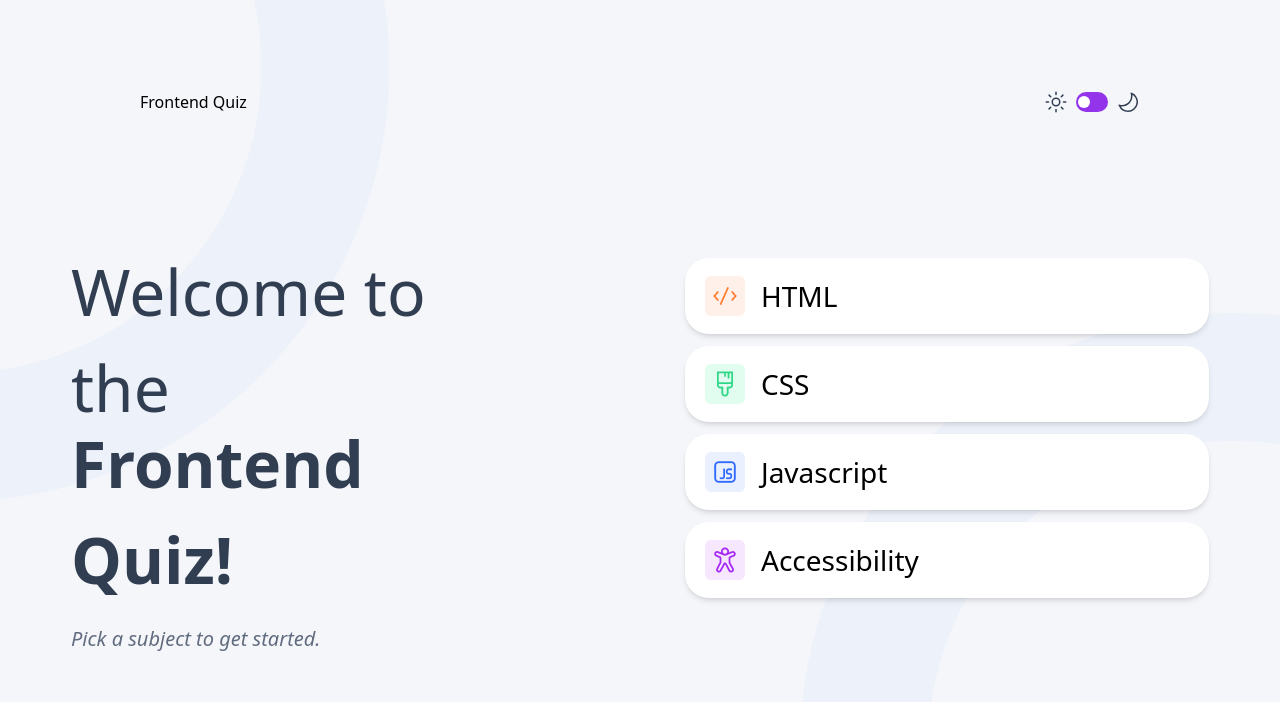
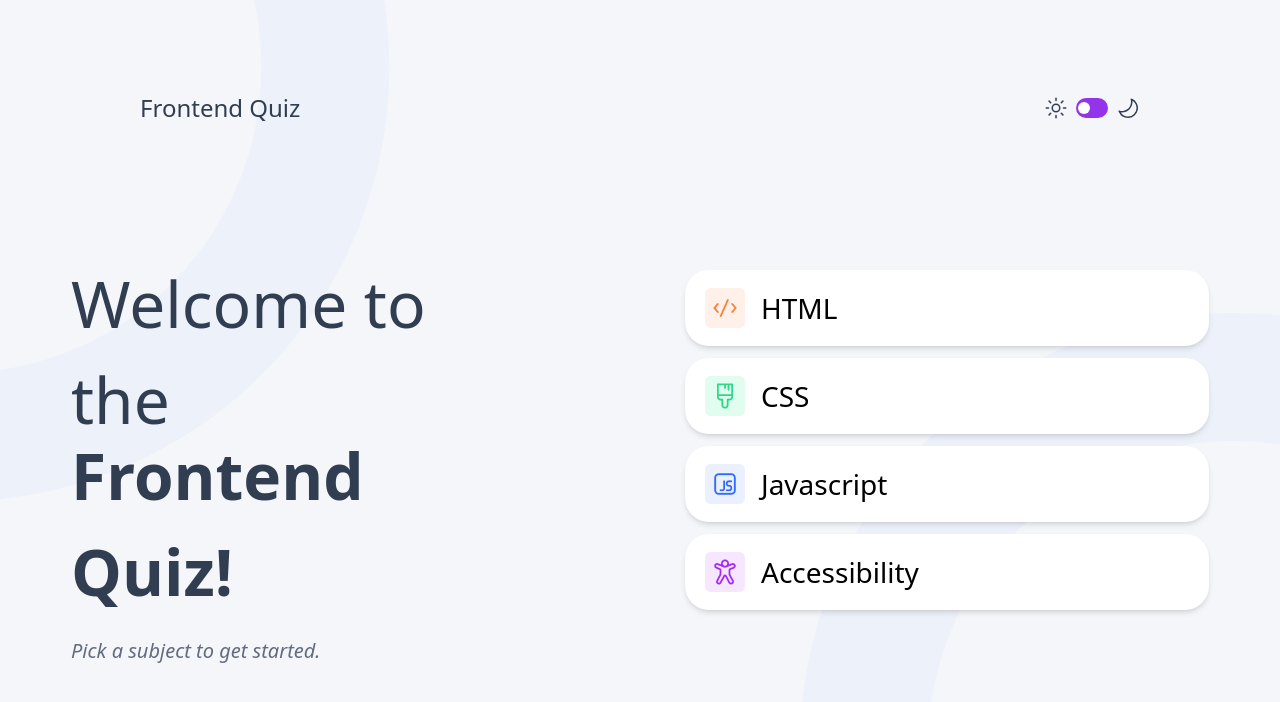
Before and after one commit to gujakupreishvili/quiz-app, a Next.js app: page / in a window 1280 px wide. Shown: the top 702 px of the page. Built offline with nearby package versions, Linux system fonts and the light colour scheme.

Commit message:
style header part

```diff
--- a/src/app/components/header/header.tsx
+++ b/src/app/components/header/header.tsx
@@ -18,7 +18,7 @@ const Header = () => {
 
   return (
     <div className="flex justify-between py-[16px] items-center px-[24px] lg:px-[140px] lg:py-[90px]">
-      <h1>{selectedSubject}</h1>
+      <h1 className='text-[#313E51] dark:text-white text-[16px] lg:text-[24px]'>{selectedSubject}</h1>
       <div className="flex justify-end items-center gap-[8px]">
         <IoSunnyOutline className="text-[#313E51] dark:text-white lg:text-[24px]" />
         <SwitchButton />
```
